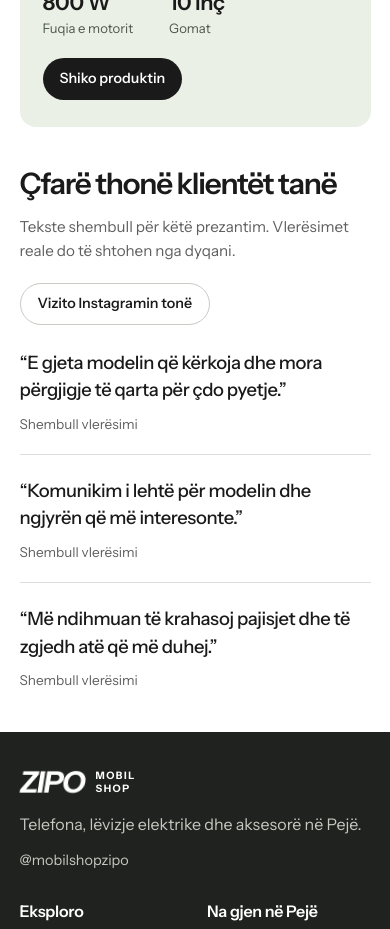
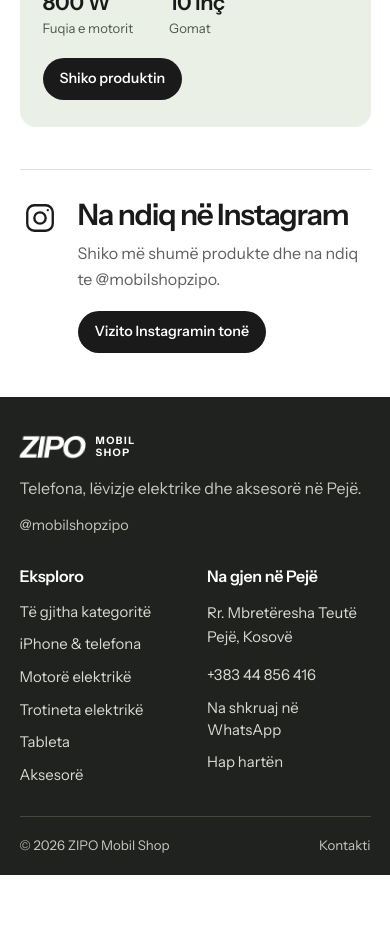
Before and after one commit to artkelmendi/ziposhop, a React (Vite) app: page / in a window 390 px wide. Shown: the part 2200-3129 px from the top of the page. After the commit the page ends 3075 px from the top, so only its background shows below. Built offline with nearby package versions, Linux system fonts and the light colour scheme.

Commit message:
Update Site source

```diff
--- a/src/components/HomeHighlights.module.css
+++ b/src/components/HomeHighlights.module.css
@@ -8,8 +8,7 @@
   gap: 18px;
   margin-bottom: 25px;
 }
-.heading h2,
-.reviewHeading h2 {
+.heading h2 {
   font-size: clamp(1.9rem, 2.65vw, 3rem);
   line-height: 1.12;
   font-weight: 600;
@@ -78,62 +77,7 @@
   font-weight: 600;
   letter-spacing: -0.02em;
 }
-.testimonials {
-  padding-block: 76px 84px;
-}
-.reviewHeading {
-  max-width: 760px;
-}
-.reviewHeader {
-  display: flex;
-  align-items: center;
-  justify-content: space-between;
-  gap: 25px;
-}
-.instagramLink {
-  flex-shrink: 0;
-}
-.reviewHeading > p {
-  color: var(--muted);
-  line-height: 1.55;
-  font-size: 0.95rem;
-  max-width: 65ch;
-  margin-top: 15px;
-}
-.reviewGrid {
-  display: grid;
-  grid-template-columns: repeat(3, minmax(0, 1fr));
-  margin-top: 34px;
-}
-.review {
-  margin: 0;
-  padding: 3px 30px 3px 0;
-  min-width: 0;
-}
-.review + .review {
-  border-left: 1px solid var(--line);
-  padding-left: 30px;
-}
-.review blockquote {
-  margin: 0;
-}
-.review blockquote p {
-  font-size: clamp(1.1rem, 1.5vw, 1.45rem);
-  line-height: 1.5;
-  font-weight: 500;
-  letter-spacing: -0.02em;
-}
-.review figcaption {
-  margin-top: 20px;
-  font-size: 0.85rem;
-  color: var(--muted);
-}
 @media (max-width: 750px) {
-  .reviewHeader {
-    flex-direction: column;
-    align-items: flex-start;
-    gap: 20px;
-  }
   .featureSection {
     padding-top: 40px;
   }
@@ -143,15 +87,6 @@
   }
   .photo {
     height: 260px;
-  }
-  .testimonials {
-    padding-block: 46px 55px;
-  }
-  .review {
-    padding-right: 18px;
-  }
-  .review + .review {
-    padding-left: 18px;
   }
 }
 @media (max-width: 520px) {
@@ -164,8 +99,7 @@
     gap: 8px;
     margin-bottom: 19px;
   }
-  .heading h2,
-  .reviewHeading h2 {
+  .heading h2 {
     font-size: 1.85rem;
   }
   .feature {
@@ -185,32 +119,4 @@
   .specs {
     margin-block: 21px;
   }
-  .testimonials {
-    padding-block: 40px 44px;
-  }
-  .reviewGrid {
-    grid-template-columns: 1fr;
-    margin-top: 24px;
-  }
-  .review,
-  .review + .review {
-    border-left: 0;
-    padding: 22px 0;
-  }
-  .review:first-child {
-    padding-top: 0;
-  }
-  .review:last-child {
-    padding-bottom: 0;
-  }
-  .review + .review {
-    border-top: 1px solid var(--line);
-  }
-  .review blockquote p {
-    font-size: 1.15rem;
-    max-width: 39ch;
-  }
-  .review figcaption {
-    margin-top: 12px;
-  }
 }
--- a/src/components/Icon.jsx
+++ b/src/components/Icon.jsx
@@ -1,5 +1,12 @@
 export default function Icon({ name }) {
   const paths = {
+    instagram: (
+      <>
+        <rect x="3" y="3" width="18" height="18" rx="5" />
+        <circle cx="12" cy="12" r="4" />
+        <circle cx="17.5" cy="6.5" r=".8" fill="currentColor" stroke="none" />
+      </>
+    ),
     search: (
       <>
         <circle cx="10.5" cy="10.5" r="6.5" />
--- /dev/null
+++ b/src/components/InstagramSection.jsx
@@ -0,0 +1,31 @@
+import Icon from "./Icon";
+import { store } from "../data/store";
+import styles from "./InstagramSection.module.css";
+
+export default function InstagramSection() {
+  return (
+    <section
+      className={"wrap " + styles.section}
+      id="instagram"
+      aria-labelledby="instagram-title"
+    >
+      <div className={styles.content}>
+        <span className={styles.icon}>
+          <Icon name="instagram" />
+        </span>
+        <div className={styles.copy}>
+          <h2 id="instagram-title">Na ndiq në Instagram</h2>
+          <p>Shiko më shumë produkte dhe na ndiq te @mobilshopzipo.</p>
+        </div>
+        <a
+          className={"btn btn-dark " + styles.link}
+          href={store.instagram}
+          target="_blank"
+          rel="noopener"
+        >
+          Vizito Instagramin tonë
+        </a>
+      </div>
+    </section>
+  );
+}
--- /dev/null
+++ b/src/components/InstagramSection.module.css
@@ -0,0 +1,64 @@
+.section {
+  padding-block: 64px 56px;
+}
+.content {
+  display: grid;
+  grid-template-columns: auto 1fr auto;
+  align-items: center;
+  gap: 25px;
+  border-top: 1px solid var(--line);
+  padding-top: 36px;
+}
+.icon {
+  display: grid;
+  place-items: center;
+  width: 52px;
+  height: 52px;
+  font-size: 40px;
+}
+.copy {
+  min-width: 0;
+}
+.copy h2 {
+  font-size: clamp(1.85rem, 2.65vw, 3rem);
+  line-height: 1.12;
+  font-weight: 600;
+  letter-spacing: -0.04em;
+}
+.copy p {
+  font-size: 1rem;
+  color: var(--muted);
+  line-height: 1.6;
+  margin-top: 10px;
+}
+.link {
+  justify-self: end;
+}
+@media (max-width: 750px) {
+  .section {
+    padding-block: 42px 44px;
+  }
+  .content {
+    grid-template-columns: auto 1fr;
+    gap: 18px;
+    padding-top: 28px;
+  }
+  .link {
+    grid-column: 2;
+    justify-self: start;
+  }
+  .icon {
+    width: 40px;
+    height: 40px;
+    font-size: 34px;
+    align-self: start;
+  }
+}
+@media (max-width: 355px) {
+  .content {
+    grid-template-columns: 1fr;
+  }
+  .link {
+    grid-column: auto;
+  }
+}
--- a/src/components/Testimonials.jsx
+++ /dev/null
@@ -1,48 +0,0 @@
-import { customerFeedback } from "../data/homeContent";
-import { store } from "../data/store";
-import styles from "./HomeHighlights.module.css";
-
-export default function Testimonials() {
-  if (!customerFeedback.reviews.length) return null;
-  return (
-    <section
-      className={"wrap " + styles.testimonials}
-      aria-labelledby="reviews-title"
-      id="vleresimet"
-    >
-      <div className={styles.reviewHeader}>
-        <div className={styles.reviewHeading}>
-          <h2 id="reviews-title">Çfarë thonë klientët tanë</h2>
-          {customerFeedback.isDemo && (
-            <p>
-              Tekste shembull për këtë prezantim. Vlerësimet reale do të shtohen
-              nga dyqani.
-            </p>
-          )}
-        </div>
-        <a
-          className={"btn btn-outline " + styles.instagramLink}
-          href={store.instagram}
-          target="_blank"
-          rel="noopener"
-        >
-          Vizito Instagramin tonë
-        </a>
-      </div>
-      <div className={styles.reviewGrid}>
-        {customerFeedback.reviews.map((review) => (
-          <figure key={review.id} className={styles.review}>
-            <blockquote>
-              <p>“{review.quote}”</p>
-            </blockquote>
-            {(review.author || customerFeedback.isDemo) && (
-              <figcaption>
-                {customerFeedback.isDemo ? "Shembull vlerësimi" : review.author}
-              </figcaption>
-            )}
-          </figure>
-        ))}
-      </div>
-    </section>
-  );
-}
--- a/src/data/homeContent.js
+++ b/src/data/homeContent.js
@@ -1,21 +1,2 @@
-// Replace the selected product and example quotes with the owner's final content.
+// The future admin settings supply this product ID.
 export const featuredProductId = "kukirin-g2";
-
-export const customerFeedback = {
-  isDemo: true,
-  reviews: [
-    {
-      id: "example-1",
-      quote:
-        "E gjeta modelin që kërkoja dhe mora përgjigje të qarta për çdo pyetje.",
-    },
-    {
-      id: "example-2",
-      quote: "Komunikim i lehtë për modelin dhe ngjyrën që më interesonte.",
-    },
-    {
-      id: "example-3",
-      quote: "Më ndihmuan të krahasoj pajisjet dhe të zgjedh atë që më duhej.",
-    },
-  ],
-};
--- a/src/pages/HomePage.jsx
+++ b/src/pages/HomePage.jsx
@@ -3,7 +3,7 @@ import StudioHero from "../components/StudioHero";
 import { useSearchParams } from "react-router-dom";
 import Collection from "../components/Collection";
 import FeaturedProduct from "../components/FeaturedProduct";
-import Testimonials from "../components/Testimonials";
+import InstagramSection from "../components/InstagramSection";
 import AppLink from "../components/AppLink";
 import CategoryCard from "../components/CategoryCard";
 import Icon from "../components/Icon";
@@ -40,7 +40,7 @@ export default function HomePage() {
       </section>
       <Collection />
       <FeaturedProduct />
-      <Testimonials />
+      <InstagramSection />
     </>
   );
 }
```
Also changed, not shown: 1 other file (tests, documents, lock files or other folders).
